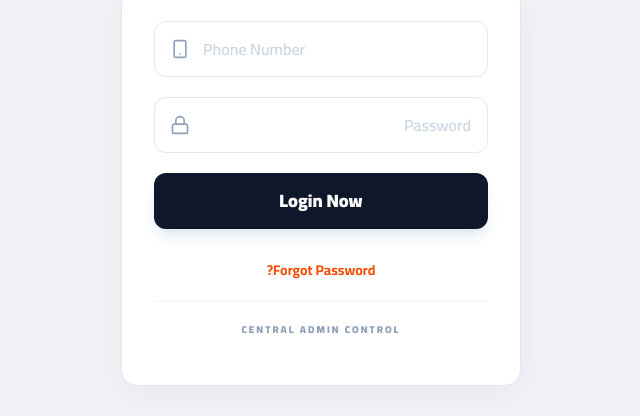
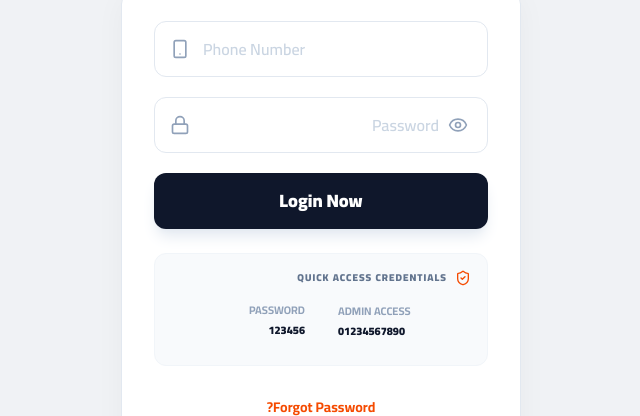
Before and after one commit to elmahdy000/zag-offers, a Next.js app in the folder zag-offers-admin/: page /login in a window 1280 px wide. Shown: the part 167-583 px from the top of the page, without its empty margins (319-959 px from the left). Built offline with nearby package versions, Linux system fonts and the light colour scheme; no server answers.

Commit message:
feat: add password visibility toggle and quick credentials section to login page

```diff
--- a/zag-offers-admin/src/app/login/page.tsx
+++ b/zag-offers-admin/src/app/login/page.tsx
@@ -1,6 +1,6 @@
 'use client';
 import { useState, useEffect } from 'react';
-import { ShieldCheck, Lock, Smartphone, AlertCircle, WifiOff, Loader2 } from 'lucide-react';
+import { ShieldCheck, Lock, Smartphone, AlertCircle, WifiOff, Loader2, Eye, EyeOff } from 'lucide-react';
 import { motion } from 'framer-motion';
 import { useRouter } from 'next/navigation';
 import Link from 'next/link';
@@ -16,6 +16,7 @@ export default function AdminLoginPage() {
   const router = useRouter();
   const [phone, setPhone] = useState('');
   const [password, setPassword] = useState('');
+  const [showPassword, setShowPassword] = useState(false);
   const [loading, setLoading] = useState(false);
   const [error, setError] = useState<string | null>(null);
   const [validationError, setValidationError] = useState<string | null>(null);
@@ -120,16 +121,23 @@ export default function AdminLoginPage() {
                 <Lock size={20} />
               </div>
               <input
-                type="password"
+                type={showPassword ? 'text' : 'password'}
                 value={password}
                 onChange={(e) => {
                   setPassword(e.target.value);
                   setValidationError(null);
                 }}
-                className="w-full h-14 pl-12 pr-4 rounded-xl border border-slate-200 bg-white text-base font-semibold text-slate-900 focus:border-orange-500 focus:ring-4 focus:ring-orange-500/5 focus:outline-none transition-all placeholder:text-slate-300"
+                className="w-full h-14 pl-12 pr-12 rounded-xl border border-slate-200 bg-white text-base font-semibold text-slate-900 focus:border-orange-500 focus:ring-4 focus:ring-orange-500/5 focus:outline-none transition-all placeholder:text-slate-300"
                 placeholder="Password"
                 required
               />
+              <button
+                type="button"
+                onClick={() => setShowPassword(!showPassword)}
+                className="absolute right-4 top-1/2 -translate-y-1/2 text-slate-400 hover:text-slate-600 transition-colors p-1"
+              >
+                {showPassword ? <EyeOff size={20} /> : <Eye size={20} />}
+              </button>
             </div>
 
             <button
@@ -139,6 +147,28 @@ export default function AdminLoginPage() {
             >
               {loading ? <Loader2 className="animate-spin" size={24} /> : 'Login Now'}
             </button>
+
+            {/* Quick Credentials for Testing */}
+            <div className="bg-slate-50 rounded-xl p-4 border border-slate-100 mt-6">
+              <div className="flex items-center gap-2 mb-2">
+                <ShieldCheck size={16} className="text-orange-600" />
+                <span className="text-[10px] font-black uppercase tracking-widest text-slate-500">Quick Access Credentials</span>
+              </div>
+              <div className="grid grid-cols-2 gap-4">
+                <button
+                  type="button"
+                  onClick={() => { setPhone('01234567890'); setPassword('123456'); }}
+                  className="text-[11px] text-left hover:bg-white p-2 rounded-lg transition-all border border-transparent hover:border-slate-200"
+                >
+                  <p className="text-slate-400 font-bold mb-1 uppercase">Admin Access</p>
+                  <p className="text-slate-900 font-black">01234567890</p>
+                </button>
+                <div className="text-[11px] p-2">
+                  <p className="text-slate-400 font-bold mb-1 uppercase">Password</p>
+                  <p className="text-slate-900 font-black">123456</p>
+                </div>
+              </div>
+            </div>
 
             <div className="text-center pt-2">
               <button type="button" className="text-sm font-bold text-orange-600 hover:underline">
```
